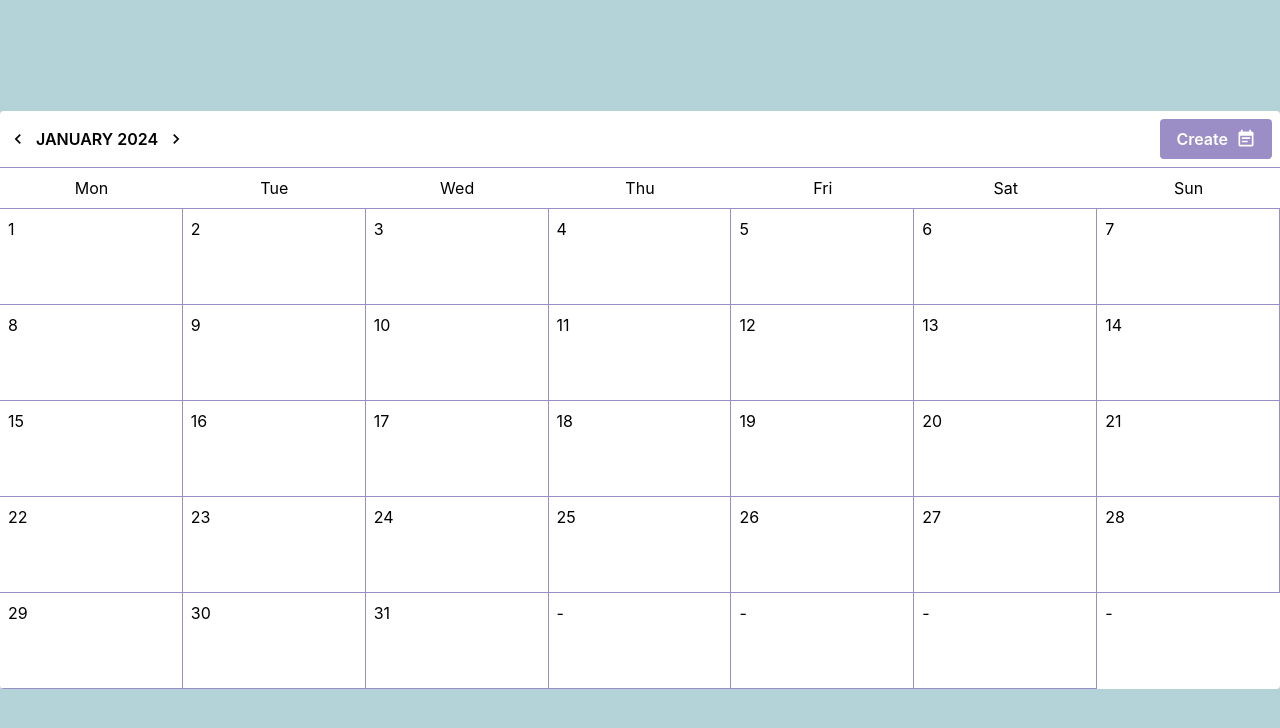
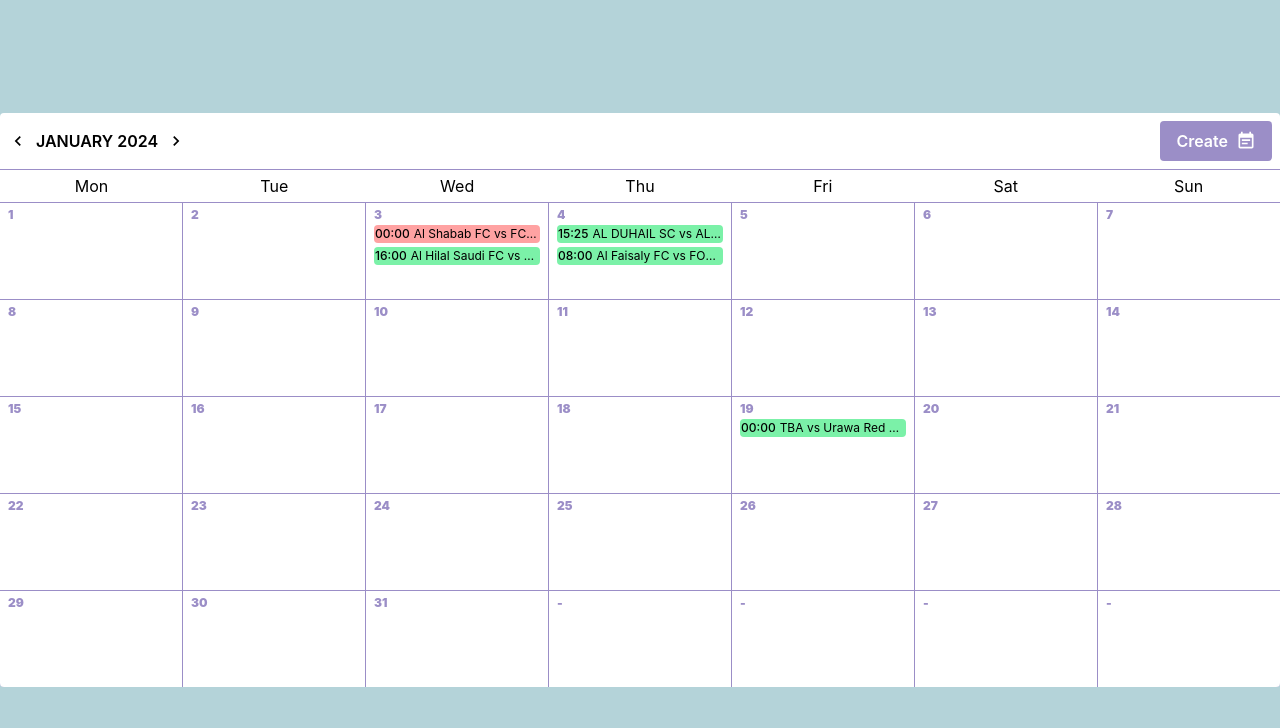
Before and after one commit to JakubMotyl/sportradar-coding-challenge, a React (Vite) app: page / in a window 1280 px wide. Shown: the top 728 px of the page. Built offline with nearby package versions, Linux system fonts and the light colour scheme.

Commit message:
Finalize Calendar view design on desktop

```diff
--- a/src/components/Calendar.tsx
+++ b/src/components/Calendar.tsx
@@ -22,7 +22,9 @@ export default function Calendar() {
                     <button className="cursor-pointer text-xl">
                         <MdOutlineKeyboardArrowLeft />
                     </button>
-          <p className="font-semibold uppercase text-base">JANUARY 2024</p>
+                    <p className="font-semibold uppercase text-base">
+                        JANUARY 2024
+                    </p>
                     <button className="cursor-pointer text-xl">
                         <MdOutlineKeyboardArrowRight />
                     </button>
@@ -35,18 +37,22 @@ export default function Calendar() {
             {/* Display weekdays */}
             <div className="grid grid-cols-7 border-t border-b border-accent">
                 {weekDays.map((day) => (
-          <div className="text-center py-2" key={day}>
+                    <div className="text-center py-1" key={day}>
                         {day}
                     </div>
                 ))}
             </div>
             {/* Calendar grid */}
-      <div className="grid grid-cols-7 divide-x divide-y divide-accent">
+            <div className="grid grid-cols-7 gap-px bg-accent">
                 {daysArray.map((day, index) => {
                     // Render empty cells for days from the previous month
                     if (day === null) {
                         return (
-              <GridCell key={`empty-${index}`} day={null} dailyEvents={[]} />
+                            <GridCell
+                                key={`empty-${index}`}
+                                day={null}
+                                dailyEvents={[]}
+                            />
                         );
                     }
 
@@ -59,7 +65,13 @@ export default function Calendar() {
                         (element) => element.dateVenue === dateString,
                     );
 
-          return <GridCell key={day} day={day} dailyEvents={dailyEvents} />;
+                    return (
+                        <GridCell
+                            key={day}
+                            day={day}
+                            dailyEvents={dailyEvents}
+                        />
+                    );
                 })}
             </div>
         </section>
--- a/src/components/GridCell.tsx
+++ b/src/components/GridCell.tsx
@@ -8,8 +8,25 @@ interface GridCellProps {
 export default function GridCell({ day, dailyEvents }: GridCellProps) {
     console.log(dailyEvents);
     return (
-    <div className="min-h-24 box-padding flex flex-col">
-      <span>{day ? day : "-"}</span>
+        <div className="h-24 px-2 py-1 flex flex-col gap-0.5 overflow-y-auto bg-white">
+            <span className="font-black text-accent text-xs">{day || "-"}</span>
+            <div className="flex flex-col gap-1">
+                {dailyEvents.map((event, id) => (
+                    <div
+                        key={id}
+                        // Events with status "played" are marked with bright red, events with status "scheduled" are marked with light green
+                        className={`flex items-center gap-1 text-xs p-px rounded cursor-pointer ${event.status === "played" ? "bg-red-300" : "bg-green-300"}`}
+                    >
+                        <p className="font-medium">
+                            {event.timeVenueUTC?.slice(0, 5) || "TBA"}
+                        </p>
+                        <span className="truncate">
+                            {event.homeTeam?.officialName || "TBA"} vs{" "}
+                            {event.awayTeam?.officialName || "TBA"}
+                        </span>
+                    </div>
+                ))}
+            </div>
         </div>
     );
 }
--- a/src/types/index.ts
+++ b/src/types/index.ts
@@ -1,14 +1,14 @@
-interface Team {
+export interface Team {
     officialName: string;
 }
 
-interface MatchResult {
+export interface MatchResult {
     homeGoals: number;
     awayGoals: number;
     winner: string | null;
 }
 
-interface MatchStage {
+export interface MatchStage {
     id: string;
     name: string;
 }
```
Also changed, not shown: src/index.css (indentation only). Lines whose indentation alone changed are shown as unchanged.
